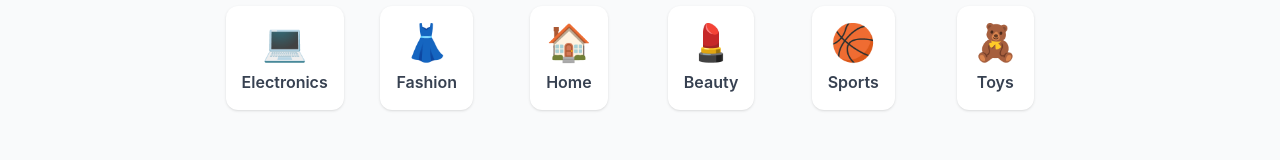
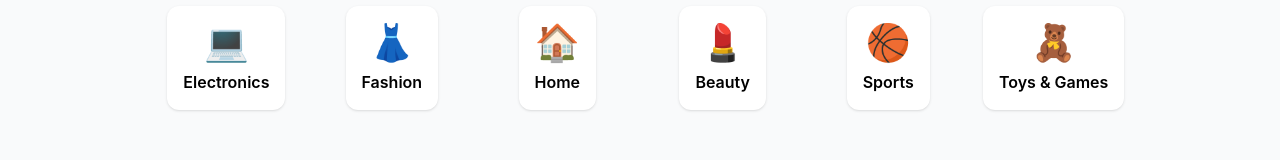
Before and after one commit to jashvanth370/E-commerce-MERN, a React (Create React App) app in the folder frontend/: page / in a window 1280 px wide. Shown: the part 498-658 px from the top of the page. Built offline with nearby package versions, Linux system fonts and the light colour scheme; no server answers.

Commit message:
Category section added

```diff
--- a/frontend/src/components/CategoriesSection.jsx
+++ b/frontend/src/components/CategoriesSection.jsx
@@ -6,17 +6,24 @@ const categories = [
     { name: 'Home', icon: '🏠' },
     { name: 'Beauty', icon: '💄' },
     { name: 'Sports', icon: '🏀' },
-    { name: 'Toys', icon: '🧸' },
+    { name: 'Toys & Games', icon: '🧸' },
 ];
 
-const CategoriesSection = () => (
+const CategoriesSection = ({ selectedCategory, onCategoryClick }) => (
     <section id="categories" className="max-w-7xl mx-auto py-8 px-4">
         <h2 className="text-2xl font-bold text-gray-800 mb-6 text-center">Shop by Category</h2>
         <div className="grid grid-cols-2 sm:grid-cols-3 md:grid-cols-6 gap-6 justify-items-center">
             {categories.map(cat => (
-                <div key={cat.name} className="flex flex-col items-center bg-white rounded-xl shadow p-4 hover:shadow-lg transition cursor-pointer">
+                <div
+                    key={cat.name}
+                    className={`flex flex-col items-center rounded-xl shadow p-4 transition cursor-pointer ${selectedCategory === cat.name
+                        ? 'bg-blue-500 text-white shadow-lg'
+                        : 'bg-white hover:shadow-lg hover:bg-blue-50'
+                        }`}
+                    onClick={() => onCategoryClick(cat.name)}
+                >
                     <span className="text-4xl mb-2">{cat.icon}</span>
-                    <span className="font-semibold text-gray-700">{cat.name}</span>
+                    <span className="font-semibold">{cat.name}</span>
                 </div>
             ))}
         </div>
```
